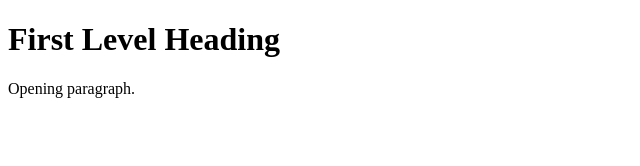
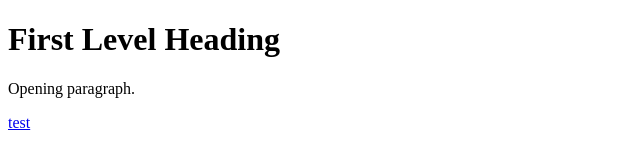
Before and after one commit to KillerKickAss/JGPFpage26, a plain HTML site: page index.html in a window 1280 px wide. Shown: the full height of the page, 0-640 px from the left. Drawn offline with Linux system fonts and the light colour scheme.

Commit message:
Move scripts to week1/ and add hello link
Organize files by moving bottom.js, hello.html, main.js, and top.js into the week1/ directory (renames only, contents unchanged). Also update index.html to add a link to week1/hello.html for quick navigation.

```diff
--- a/index.html
+++ b/index.html
@@ -6,5 +6,6 @@
     <body>
         <h1>First Level Heading</h1>
         <p>Opening paragraph.</p>
+        <a href="week1/hello.html">test</a>
     </body>
 </html>
```
Also changed, not shown: week1/bottom.js (renamed from bottom.js), week1/hello.html (renamed from hello.html), week1/main.js (renamed from main.js), week1/top.js (renamed from top.js).
